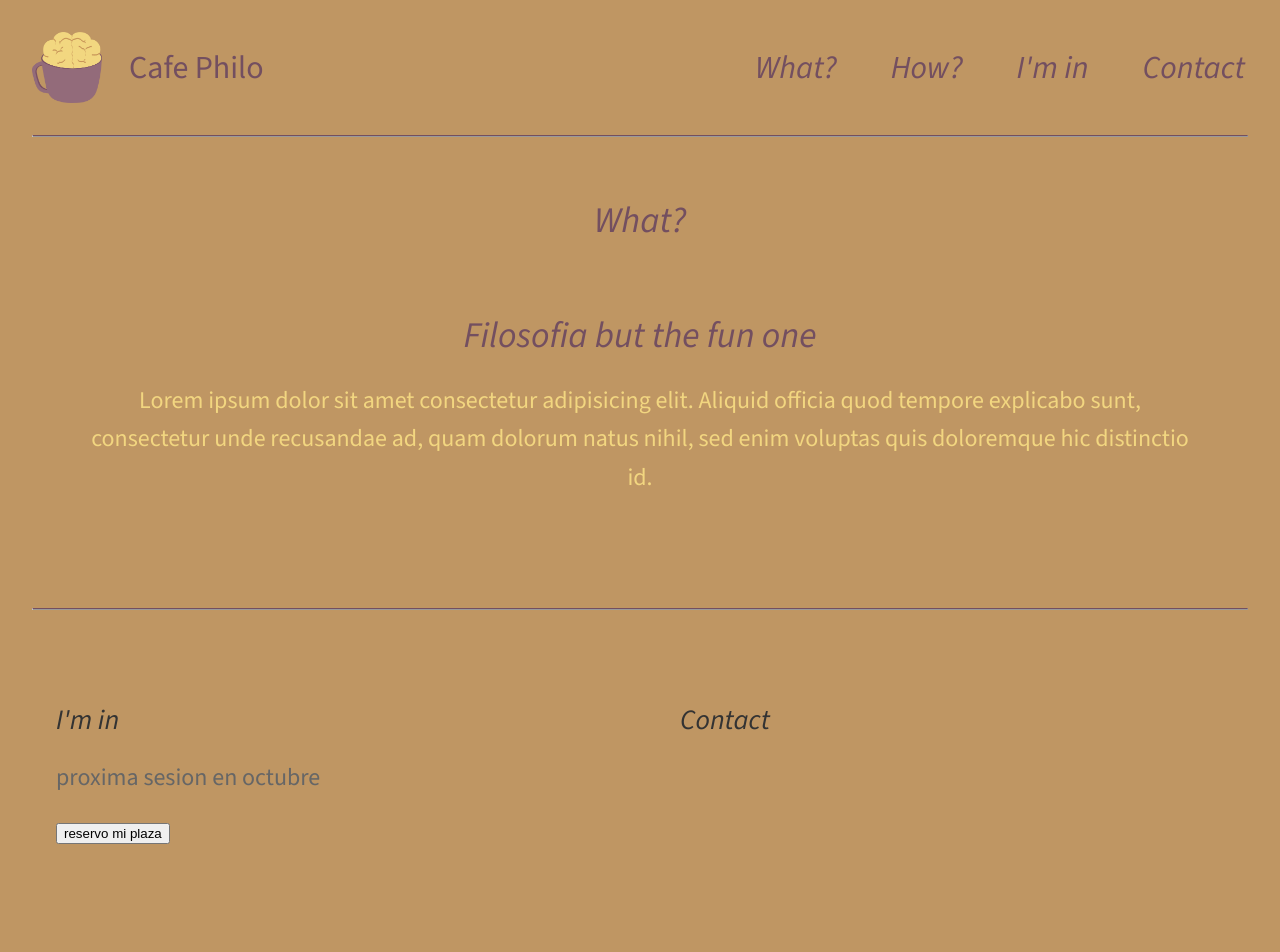
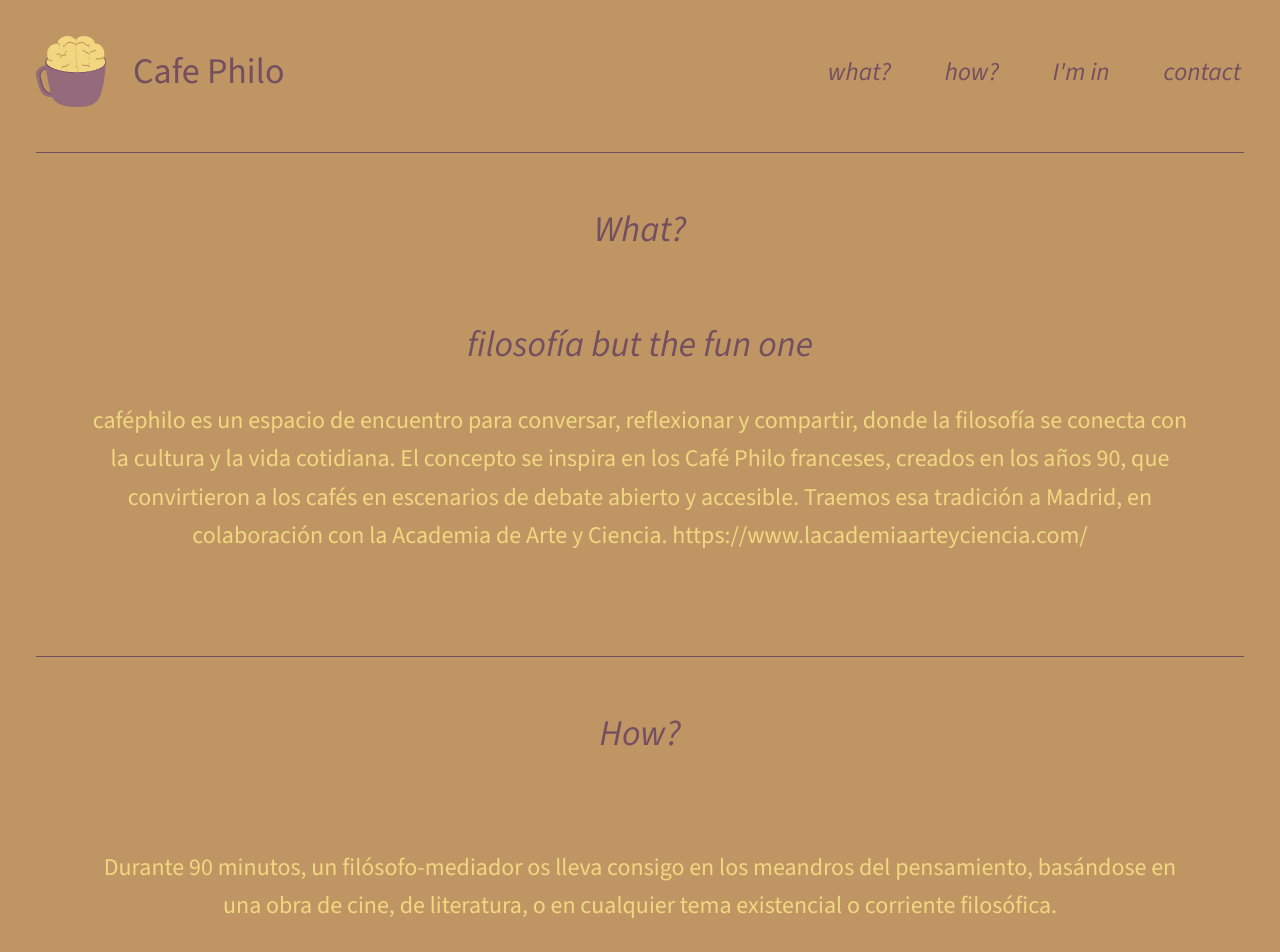
Before and after one commit to nonowelle/test-cafe, a Vue app: page / in a window 1280 px wide. Shown: the top 952 px of the page. Before the commit the page ends 905 px from the top, so only its background shows below. Built offline with nearby package versions, Linux system fonts and the light colour scheme.

Commit message:
add content

```diff
--- a/src/App.vue
+++ b/src/App.vue
@@ -8,7 +8,7 @@ import Hero from './components/Hero.vue';
 <template>
   <header>
     <Nav />
-    <hr>
+
   </header>
 
   <RouterView />
--- a/src/assets/base.css
+++ b/src/assets/base.css
@@ -25,6 +25,7 @@
   --color-heading: var(--c-purple);
   --color-text: var(--c-yellow);
   --color-links: var(--c-purple);
+  --color-cta: var(--c-purple-light);
 
   --section-gap: 160px;
 }
@@ -36,6 +37,9 @@
   box-sizing: border-box;
   margin: 0;
 
+}
+html {
+  font-size: 18px;
 }
 
 body {
@@ -59,17 +63,14 @@ h2,
 h3 {
   color: var(--color-heading);
   font-style: italic;
+  margin-bottom: 1.5rem;
+  font-weight:300;
+}
+
+p {
   margin-bottom: 1rem;
-  font-weight:300;
 }
 a {
   color: var(--color-links);
+  font-size: 1.4rem;
 }
-
-hr {
-  border-top: 1px solid var(--color-links);
-  width: 100%;
-  border-style: outset;
-  margin-top: 2rem;
-  margin-bottom: 2rem;
-}
--- a/src/components/BoxItem.vue
+++ b/src/components/BoxItem.vue
@@ -20,24 +20,28 @@ defineProps<BoxItemProps>();
 
 </script>
 
-<style scoped>
+<style lang="scss" scoped>
 .box-item {
     padding: 1.5rem;
-
     border-radius: 8px;
-
     flex: 1;
     min-width: 250px;
+    justify-content: center;
+    display: flex;
+    flex-direction: column;
+    align-items: center;
 }
 
-.box-item h3 {
-    margin: 0 0 1rem 0;
-    color: #333;
-}
+.cta-button {
+    cursor: pointer;
+    border: none;
+    background-color: transparent;
+    color: var(--color-links);
 
-.box-item p {
-    margin: 0 0 1rem 0;
-    color: #666;
-    line-height: 1.5;
+    transition: color ease 0.4s;
+
+    &:hover {
+        color: var(--color-cta);
+    }
 }
 </style>
--- a/src/components/Nav.vue
+++ b/src/components/Nav.vue
@@ -6,7 +6,7 @@ import { textContent } from '@/content/textContent';
     <nav>
         <div class="first-section">
             <img class="logo" src="../assets/logo.png" alt="logo cafe philo">
-            <a href="">Cafe Philo</a>
+            <a href="" class="company">Cafe Philo</a>
         </div>
         <div class="second-section">
             <a href="">{{ textContent.navigation.what }}</a>
@@ -32,6 +32,10 @@ nav {
     align-items: center;
 }
 
+.company {
+    font-size: 2rem;
+}
+
 .first-section {
     display: flex;
     font-size: 32px;
--- a/src/components/TextBanner.vue
+++ b/src/components/TextBanner.vue
@@ -1,11 +1,21 @@
 <script setup lang="ts">
 import { textContent } from '@/content/textContent';
+
+interface TextContentProps {
+    textBanner: {
+        title: string;
+        subtitle: string;
+        description: string;
+    }
+}
+
+defineProps<TextContentProps>();
 </script>
 
 <template>
     <div class="text-banner">
-        <h2>{{ textContent.banner.title }} <br><br>{{ textContent.banner.subtitle }}</h2>
-        <p>{{ textContent.banner.description }}</p>
+        <h2>{{ textBanner.title }} <br><br>{{ textBanner.subtitle }}</h2>
+        <p>{{ textBanner.description }}</p>
     </div>
 </template>
 
@@ -16,5 +26,11 @@ import { textContent } from '@/content/textContent';
     flex-direction: column;
     justify-content: center;
     text-align: center;
+    border-top: 1px solid var(--color-links);
+
+    &:nth-of-type(2) {
+        border-bottom: 1px solid var(--color-links);
+    }
+
 }
 </style>
--- a/src/content/textContent.ts
+++ b/src/content/textContent.ts
@@ -1,14 +1,21 @@
 export const textContent = {
-  banner: {
-    title: "What?",
-    subtitle: "Filosofia but the fun one",
-    description: "Lorem ipsum dolor sit amet consectetur adipisicing elit. Aliquid officia quod tempore explicabo sunt, consectetur unde recusandae ad, quam dolorum natus nihil, sed enim voluptas quis doloremque hic distinctio id."
-  },
+  banners: [
+    {
+      title: "What?",
+      subtitle: "filosofía but the fun one",
+      description: "caféphilo es un espacio de encuentro para conversar, reflexionar y compartir, donde la filosofía se conecta con la cultura y la vida cotidiana.\n\nEl concepto se inspira en los Café Philo franceses, creados en los años 90, que convirtieron a los cafés en escenarios de debate abierto y accesible.\n\nTraemos esa tradición a Madrid, en colaboración con la Academia de Arte y Ciencia.\nhttps://www.lacademiaarteyciencia.com/"
+    },
+    {
+      title: "How?",
+      subtitle: "",
+      description: "Durante 90 minutos, un filósofo-mediador os lleva consigo en los meandros del pensamiento, basándose en una obra de cine, de literatura, o en cualquier tema existencial o corriente filosófica."
+    }
+  ],
   navigation: {
-    what: "What?",
-    how: "How?",
+    what: "what?",
+    how: "how?",
     imIn: "I'm in",
-    contact: "Contact"
+    contact: "contact"
   },
   hero: {
     title: "Bienvenidos al café Filo!",
@@ -18,12 +25,13 @@ export const textContent = {
   boxItems: [
     {
       title: "I'm in",
-      description: "proxima sesion en octubre",
-      cta: "reservo mi plaza"
+      description: "próxima sesión en octubre",
+      cta: "reservo mi plaza (click aquí envío al formulario)"
     },
-    {title: "Contact",
-      description: "",
-      cta: "",
+    {
+      title: "contact",
+      description: "(logo IG) @cafephilo - (logo whatsapp) 603624192",
+      cta: ""
     }
   ]
 };
--- a/src/views/HomeView.vue
+++ b/src/views/HomeView.vue
@@ -5,13 +5,14 @@ import TextBanner from '../components/TextBanner.vue';
 import { textContent } from '@/content/textContent';
 
 const boxItems = textContent.boxItems;
+const textBanners = textContent.banners;
 
 </script>
 
 <template>
   <main>
-    <TextBanner />
-    <hr>
+    <TextBanner v-for="(banner, index) in textBanners" :key="index" :textBanner="banner" />
+
     <BoxItem v-for="(box, index) in boxItems" :key="index" :box="box" />
   </main>
 </template>
```
